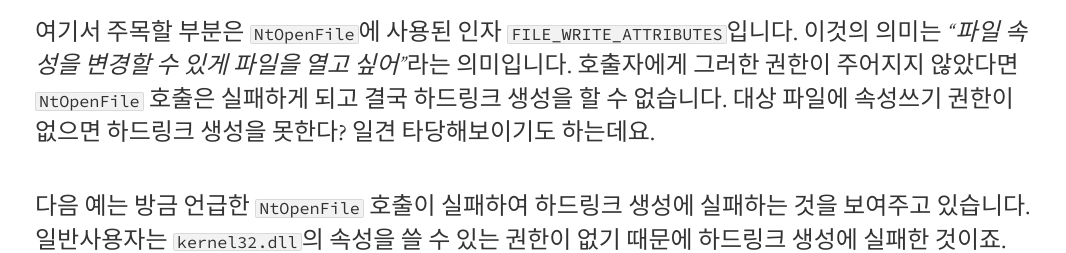
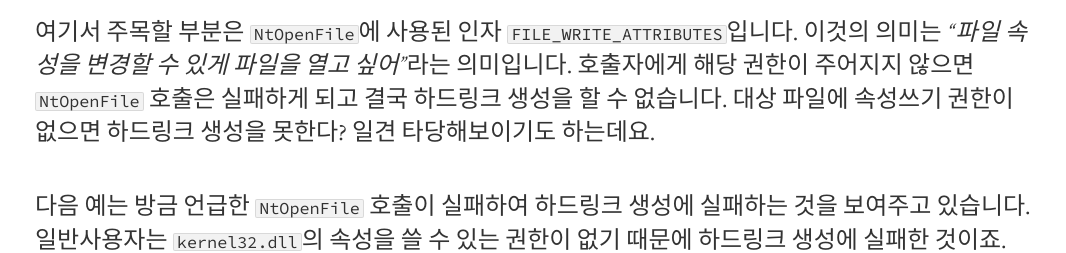
Before and after one commit to intellee/blog.diffense.co.kr, a Jekyll site: the page built from _posts/2019-02-22-hard-link.md, in a window 1280 px wide and 900 px high, scrolled down 5292 px, cut to the strip 210-900 px from the top of the window. Shown: the top 253 px of the strip, without its empty margins (105-1171 px from the left). Built offline with Jekyll 4.4.1, drawn with Linux system fonts in a browser that asks for light colours; nearby versions of some CDN libraries.

Commit message:
hard link

```diff
--- a/_posts/2019-02-22-hard-link.md
+++ b/_posts/2019-02-22-hard-link.md
@@ -126,7 +126,7 @@ BOOL CreateHardLinkW(LPCWSTR lpFileName, LPCWSTR lpExistingFileName) {
 
 ![CreateHardLink](https://github.com/yong1212/blog.diffense.co.kr/raw/master/img/hardlink/CreateHardLink_1.png)
 
-여기서 주목할 부분은 `NtOpenFile`에 사용된 인자 `FILE_WRITE_ATTRIBUTES`입니다. 이것의 의미는 *"파일 속성을 변경할 수 있게 파일을 열고 싶어"*라는 의미입니다. 호출자에게 그러한 권한이 주어지지 않았다면 `NtOpenFile` 호출은 실패하게 되고 결국 하드링크 생성을 할 수 없습니다. 대상 파일에 속성쓰기 권한이 없으면 하드링크 생성을 못한다? 일견 타당해보이기도 하는데요.
+여기서 주목할 부분은 `NtOpenFile`에 사용된 인자 `FILE_WRITE_ATTRIBUTES`입니다. 이것의 의미는 *"파일 속성을 변경할 수 있게 파일을 열고 싶어"*라는 의미입니다. 호출자에게 해당 권한이 주어지지 않으면 `NtOpenFile` 호출은 실패하게 되고 결국 하드링크 생성을 할 수 없습니다. 대상 파일에 속성쓰기 권한이 없으면 하드링크 생성을 못한다? 일견 타당해보이기도 하는데요.
 
 다음 예는 방금 언급한 `NtOpenFile` 호출이 실패하여 하드링크 생성에 실패하는 것을 보여주고 있습니다. 일반사용자는 `kernel32.dll`의 속성을 쓸 수 있는 권한이 없기 때문에 하드링크 생성에 실패한 것이죠.
 
```
Also changed, not shown: 2 other files.
